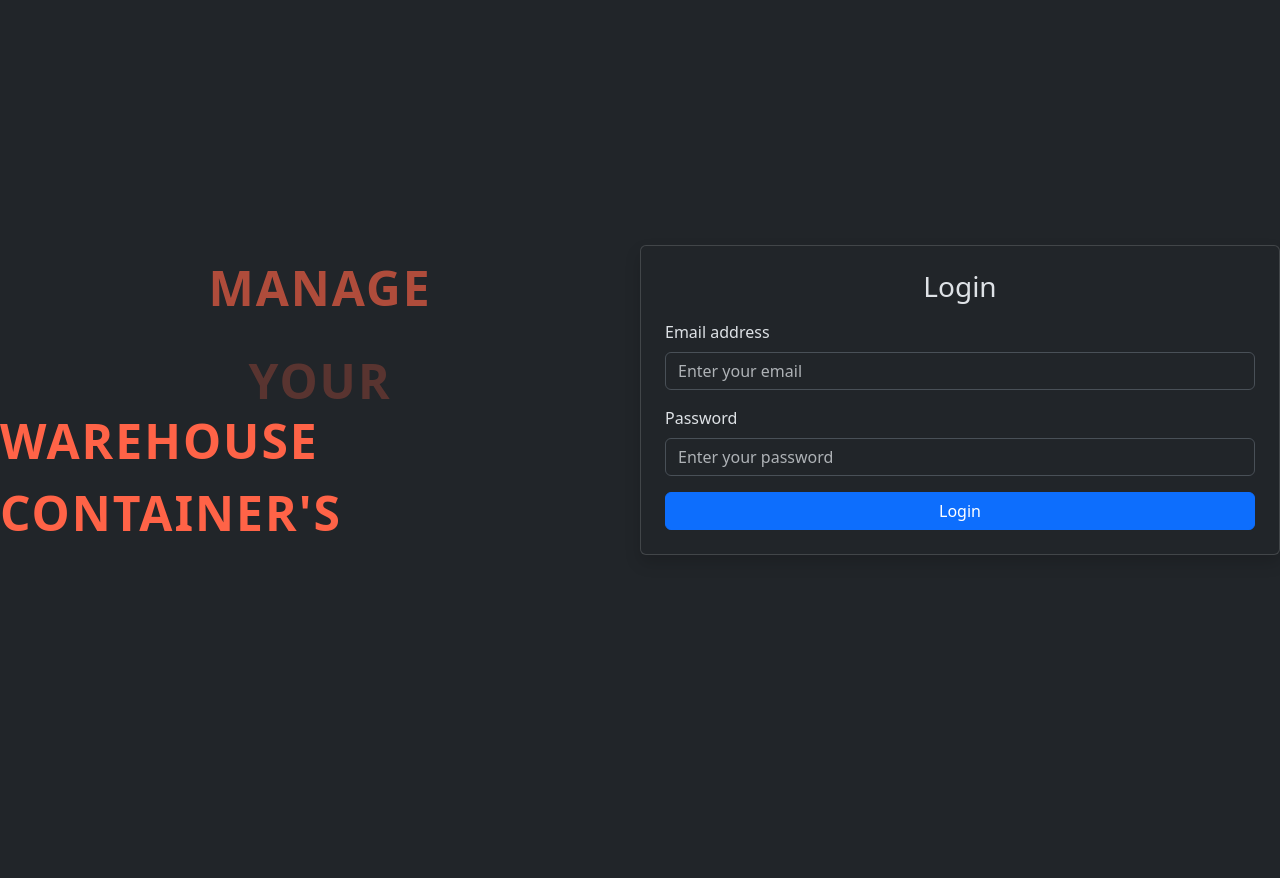
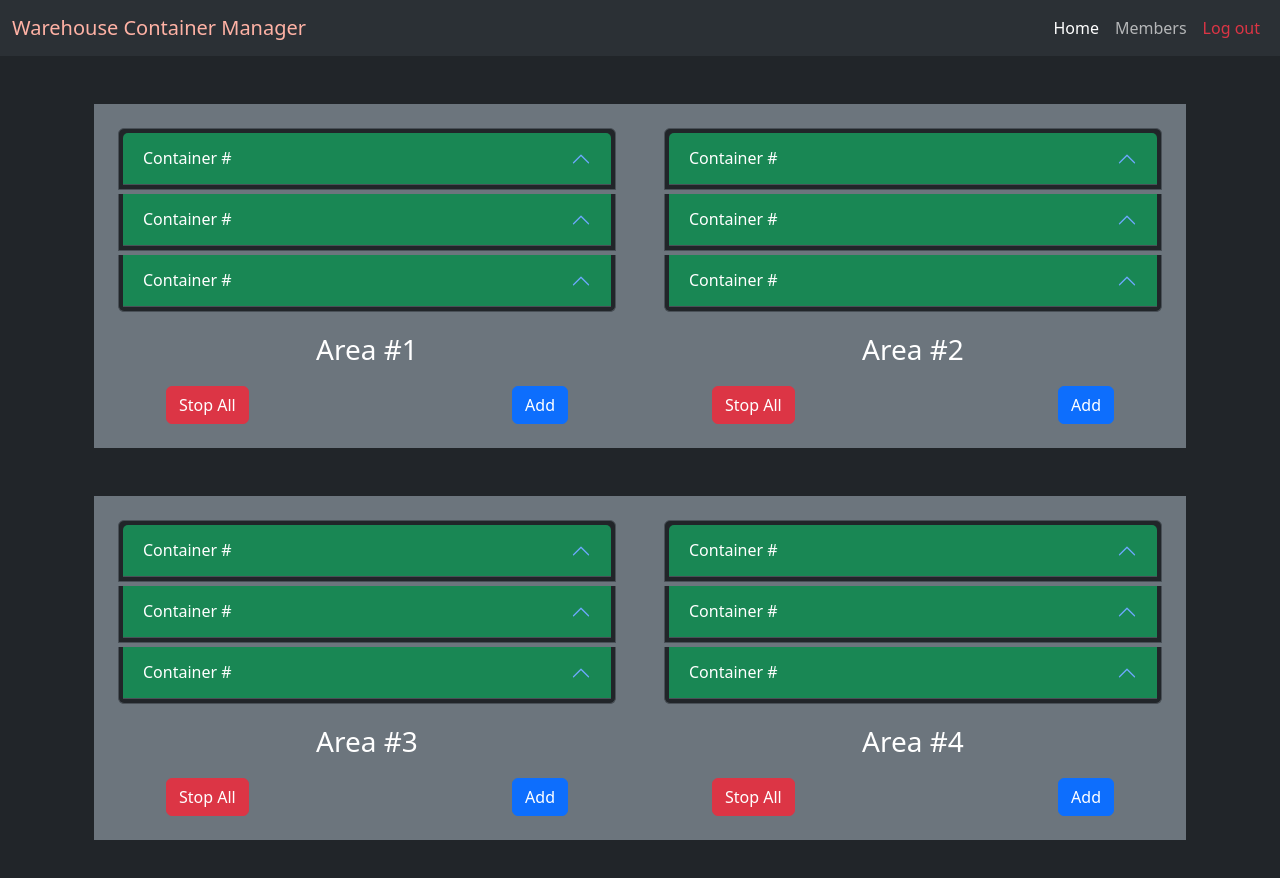
Before and after one commit to BatFabn/WarehouseContainerManager, a React (Vite) app in the folder WarehouseContainerFrontend/: page /dashboard in a window 1280 px wide. Shown: the top 878 px of the page. Before the commit the page ends 800 px from the top, so only its background shows below. Built offline with nearby package versions, Linux system fonts and the light colour scheme; no server answers.

Commit message:
Added routes for login, dashboard and container page

```diff
--- a/WarehouseContainerFrontend/package.json
+++ b/WarehouseContainerFrontend/package.json
@@ -18,6 +18,7 @@
     "react": "^18.3.1",
     "react-chartjs-2": "^5.2.0",
     "react-dom": "^18.3.1",
+    "react-router-dom": "^7.1.1",
     "socket.io": "^4.8.1",
     "socket.io-client": "^4.8.1"
   },
@@ -26,6 +27,7 @@
     "@types/bootstrap": "^5.2.10",
     "@types/react": "^18.3.18",
     "@types/react-dom": "^18.3.5",
+    "@types/react-router-dom": "^5.3.3",
     "@vitejs/plugin-react": "^4.3.4",
     "eslint": "^9.17.0",
     "eslint-plugin-react-hooks": "^5.0.0",
--- a/WarehouseContainerFrontend/src/App.tsx
+++ b/WarehouseContainerFrontend/src/App.tsx
@@ -1,7 +1,6 @@
 import React, { useState } from "react";
 import Dashboard from "./components/Dashboard";
 import LoginPage from "./components/LoginPage";
-import ContainerPage from "./components/ContainerPage";
 
 const App: React.FC = () => {
   const [login, setLogin] = useState(false);
@@ -12,7 +11,6 @@ const App: React.FC = () => {
   return (
     <div>
       {!login && <LoginPage verified={verified} />}
-      {login && <ContainerPage verified={verified} />}
       {login && <Dashboard verified={verified} />}
     </div>
   );
--- a/WarehouseContainerFrontend/src/components/Area.tsx
+++ b/WarehouseContainerFrontend/src/components/Area.tsx
@@ -31,10 +31,7 @@ const Room = ({ id }: Props) => {
               </ul>
             </div>
             <div className="hstack gap-3">
-              <a className="icon-link" href="#">
-                <svg className="bi" aria-hidden="true">
-                  <use xlinkHref="#box-seam"></use>
-                </svg>
+              <a className="icon-link" href="/container">
                 Go to
               </a>
               <button type="button" className="btn btn-danger ms-auto">
--- a/WarehouseContainerFrontend/src/components/Dashboard.tsx
+++ b/WarehouseContainerFrontend/src/components/Dashboard.tsx
@@ -1,5 +1,5 @@
 import NavBar from "./NavBar";
-import Room from "./Area";
+import Area from "./Area";
 import StopAllButton from "./StopAllButton";
 
 interface Props {
@@ -13,7 +13,7 @@ const Dashboard = ({ verified }: Props) => {
       <div className="container overflow-hidden text-center p-5">
         <div className="row g-5">
           <div className="col-6 bg-secondary text-white p-4">
-            <Room id="room1" />
+            <Area id="room1" />
             <div className="p-3 fs-3">Area #1</div>
             <div className="hstack px-5">
               <StopAllButton />
@@ -23,7 +23,7 @@ const Dashboard = ({ verified }: Props) => {
             </div>
           </div>
           <div className="col-6 bg-secondary text-white p-4">
-            <Room id="room2" />
+            <Area id="room2" />
             <div className="p-3 fs-3">Area #2</div>
             <div className="hstack px-5">
               <StopAllButton />
@@ -33,7 +33,7 @@ const Dashboard = ({ verified }: Props) => {
             </div>
           </div>
           <div className="col-6 bg-secondary text-white p-4">
-            <Room id="room3" />
+            <Area id="room3" />
             <div className="p-3 fs-3">Area #3</div>
             <div className="hstack px-5">
               <StopAllButton />
@@ -43,7 +43,7 @@ const Dashboard = ({ verified }: Props) => {
             </div>
           </div>
           <div className="col-6 bg-secondary text-white p-4">
-            <Room id="room4" />
+            <Area id="room4" />
             <div className="p-3 fs-3">Area #4</div>
             <div className="hstack px-5">
               <StopAllButton />
--- a/WarehouseContainerFrontend/src/components/NavBar.tsx
+++ b/WarehouseContainerFrontend/src/components/NavBar.tsx
@@ -6,7 +6,11 @@ const NavBar = ({ verified }: Props) => {
   return (
     <nav className="navbar navbar-expand-lg bg-body-tertiary">
       <div className="container-fluid ">
-        <a className="navbar-brand" href="#">
+        <a
+          className="navbar-brand"
+          href="/dashboard"
+          style={{ color: "#ffb2a5" }}
+        >
           Warehouse Container Manager
         </a>
         <button
@@ -22,13 +26,17 @@ const NavBar = ({ verified }: Props) => {
         </button>
         <div className="collapse navbar-collapse " id="navbarNavAltMarkup">
           <div className="navbar-nav ms-auto">
-            <a className="nav-link active" aria-current="page" href="#">
+            <a
+              className="nav-link active"
+              aria-current="page"
+              href="/dashboard"
+            >
               Home
             </a>
             <a className="nav-link" href="#">
               Members
             </a>
-            <a className="nav-link text-danger" href="" onClick={verified}>
+            <a className="nav-link text-danger" href="/" onClick={verified}>
               Log out
             </a>
           </div>
--- a/WarehouseContainerFrontend/src/components/RealTimeChart.tsx
+++ b/WarehouseContainerFrontend/src/components/RealTimeChart.tsx
@@ -74,7 +74,7 @@ const RealTimeGraph: React.FC = () => {
   }, []);
 
   return (
-    <div>
+    <div className="container">
       <h2>Real-Time Graph</h2>
       <Line
         data={data}
--- a/WarehouseContainerFrontend/src/main.tsx
+++ b/WarehouseContainerFrontend/src/main.tsx
@@ -3,11 +3,11 @@ import { createRoot } from "react-dom/client";
 import "./index.css";
 import "bootstrap/dist/css/bootstrap.min.css";
 import "bootstrap/dist/js/bootstrap.bundle.min.js";
-import App from "./App.tsx";
+import { RouterProvider } from "react-router-dom";
+import router from "./routes.tsx";
+
 createRoot(document.getElementById("root")!).render(
   <StrictMode>
-    {/* <body className="bg-secondary text-white"> */}
-    <App />
-    {/* </body> */}
+    <RouterProvider router={router} />
   </StrictMode>
 );
--- /dev/null
+++ b/WarehouseContainerFrontend/src/routes.tsx
@@ -0,0 +1,17 @@
+import { createBrowserRouter } from "react-router-dom";
+import App from "./App";
+import ContainerPage from "./components/ContainerPage";
+import Dashboard from "./components/Dashboard";
+
+const router = createBrowserRouter([
+  {
+    path: "/",
+    children: [
+      { path: "/", element: <App /> },
+      { path: "/dashboard", element: <Dashboard verified={() => {}} /> },
+      { path: "/container", element: <ContainerPage verified={() => {}} /> },
+    ],
+  },
+]);
+
+export default router;
```
Also changed, not shown: 1 other file (tests, documents, lock files or other folders).
